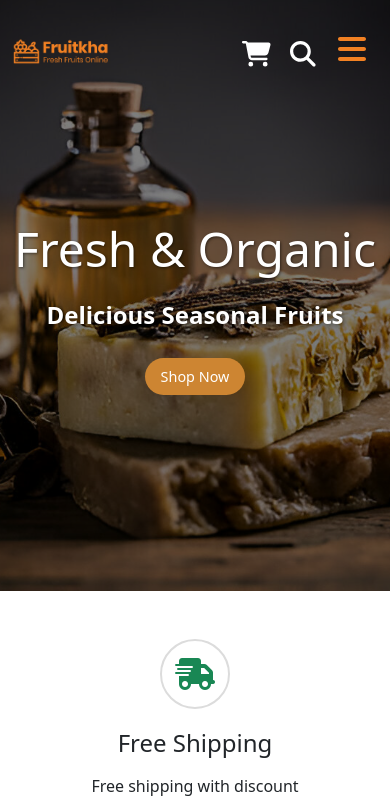
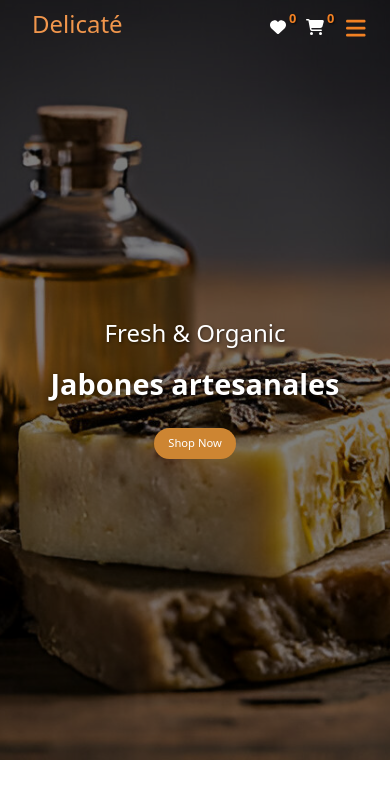
Before and after one commit to Jonasavage01/eCommerce-Delicate, a React (Vite) app in the folder Frontend/: page / in a window 390 px wide. Shown: the top 808 px of the page. Built offline with nearby package versions, Linux system fonts and the light colour scheme.

Commit message:
Navbar and hero responsive

```diff
--- a/Frontend/src/assets/css/Hero.css
+++ b/Frontend/src/assets/css/Hero.css
@@ -1,15 +1,22 @@
 .hero-section {
     width: 100%;
     height: 100vh;
-    background: url('../images/hero/Hero.jpg') no-repeat center center/cover;
+    overflow: hidden; /* Asegura que no haya desbordamiento */
+    position: relative;
+}
+
+.hero-image {
+    object-fit: cover; /* Hace que la imagen cubra el contenedor manteniendo su proporción */
+    object-position: center; /* Centra la imagen */
+    z-index: -1; /* Coloca la imagen detrás del contenido */
 }
 
 .overlay {
-    background: rgba(0, 0, 0, 0.5); /* Oscurece la imagen */
+    background-color: rgba(0, 0, 0, 0.5); /* Añade un overlay semitransparente si es necesario */
 }
 
 .content {
-    z-index: 2;
+    z-index: 1; /* Asegura que el contenido esté por encima de la imagen */
 }
 
 .small-title {
@@ -43,18 +50,38 @@
     transform: scale(1.1);
 }
 
+
+
 /* Responsive Design */
-@media (max-width: 768px) {
-    .hero-section {
-        height: 80vh; /* Adjust height for smaller screens */
-    }
+@media (max-width: 1081px) {
+
 
     .small-title {
-        font-size: 1.2rem;
+        font-size: 2.5rem;
     }
 
     .main-title {
+        font-size: 5rem;
+    }
+
+    .custom-btn {
+        font-size: 1.3rem;
+        padding: 12px 25px;
+    }
+}
+
+
+
+/* Responsive Design */
+@media (max-width: 940px) {
+
+
+    .small-title {
         font-size: 2rem;
+    }
+
+    .main-title {
+        font-size: 4rem;
     }
 
     .custom-btn {
@@ -63,13 +90,99 @@
     }
 }
 
-@media (max-width: 576px) {
+/* Responsive Design */
+@media (max-width: 768px) {
+
+
+    .small-title {
+        font-size: 2rem !important;
+    }
+
+    .main-title {
+        font-size: 3rem;
+    }
+
+    .custom-btn {
+        font-size: 1rem;
+        padding: 10px 20px;
+    }
+}
+
+
+
+/* Responsive Design */
+@media (max-width: 606px) {
     .hero-section {
-        height: 70vh; /* Adjust height for extra small screens */
+        height: 90vh; /* Adjust height for smaller screens */
     }
 
     .small-title {
+        font-size: 1.5rem;
+    }
+
+    .main-title {
+        font-size: 2.5rem;
+    }
+
+    .custom-btn {
         font-size: 1rem;
+        padding: 10px 20px;
+    }
+}
+
+
+@media (max-width: 500px) {
+    .hero-section {
+        height: 80vh; /* Adjust height for extra small screens */
+
+    }
+
+    .small-title {
+        font-size: 1.5rem !important;
+    }
+
+    .main-title {
+        font-size: 2rem;
+    }
+
+    .custom-btn {
+        font-size: 0.9rem;
+        padding: 8px 16px;
+    }
+}
+
+
+
+@media (max-width: 401px) {
+    .hero-section {
+        height: 90vh; /* Adjust height for extra small screens */
+
+    }
+
+    .small-title {
+        font-size: 1.5rem !important;
+    }
+
+    .main-title {
+        font-size: 1.8rem;
+    }
+
+    .custom-btn {
+        font-size: 0.7rem;
+        padding: 7px 14px;
+    }
+}
+
+
+
+@media (max-width: 325px) {
+    .hero-section {
+        height: 90vh; /* Adjust height for extra small screens */
+
+    }
+
+    .small-title {
+        font-size: 1.2rem !important;
     }
 
     .main-title {
@@ -77,7 +190,7 @@
     }
 
     .custom-btn {
-        font-size: 0.9rem;
-        padding: 8px 16px;
+        font-size: 0.7rem;
+        padding: 6px 13px;
     }
 }
--- a/Frontend/src/assets/css/Navbar.css
+++ b/Frontend/src/assets/css/Navbar.css
@@ -1,4 +1,5 @@
-body img {
+/* Global Styles */
+body  {
     max-width: 100%;
 }
 
@@ -8,19 +9,28 @@ a {
     transition: all 0.2s ease-in-out;
 }
 
+/* Navbar Styles */
 .navbar {
-    padding: 25px 0;
+    padding: 10px 0;
     background-color: transparent !important;
+    transition: background-color 0.5s ease-in-out;
 }
 
-.navbar-brand img.logo {
-    max-width: 150px;
+.navbar.scrolled {
+    background-color: #000 !important;
+}
+
+.navbar-brand .logo {
+    font-size: 3.5rem;
+    color: #f1964c;
 }
 
 .navbar-toggler {
     border: none;
     font-size: 2rem;
     color: #F28123;
+    display: flex;
+    align-items: center;
 }
 
 .navbar-toggler:focus {
@@ -31,8 +41,9 @@ a {
 .nav-link {
     color: #fff;
     font-weight: 700;
-    font-size: 1.4rem;
-    margin-right: 20px;
+    font-size: 1.5rem;
+    margin-right: 40px;
+    margin-left: 20px;
     text-shadow: 1px 1px 2px rgba(0, 0, 0, 0.7);
 }
 
@@ -46,72 +57,29 @@ a {
 
 .navbar-icons .nav-link {
     margin-left: 10px;
-    font-size: 1.6rem;
+    font-size: 2.2rem;
     color: #fff;
     text-shadow: 1px 1px 2px rgba(0, 0, 0, 0.7);
-    margin-top: 10px;
+    display: flex;
+    align-items: center;
+    margin-top: -2px;
 }
 
 .navbar-icons .nav-link:hover {
     color: #F28123;
 }
 
-.search-area {
-    position: fixed;
-    left: 0;
-    top: 0;
-    z-index: 1050;
-    background-color: rgba(0, 0, 0, 0.562);
-    width: 100%;
-    height: 100%;
-    text-align: center;
-    display: flex;
-    align-items: center;
-    justify-content: center;
+.navbar.menu-open .navbar-nav {
+    display: none;
 }
 
-.search-area .close-btn {
-    position: absolute;
-    right: 20px;
-    top: 20px;
-    color: #fff;
-    cursor: pointer;
-    font-size: 2rem;
+.navbar-nav {
+    margin-left: auto;
+    margin-right: auto;
 }
 
-.search-bar {
-    width: 100%;
-    max-width: 1500px;
-    padding: 50px;
-    background-color: #062205;
-    border-radius: 8px;
-}
-
-.search-bar h3 {
-    color: #fff;
-    margin-bottom: 20px;
-    font-weight: 600;
-    text-transform: uppercase;
-    letter-spacing: 2px;
-}
-
-.search-bar input {
-    width: 100%;
-    padding: 15px;
-    border: none;
-    background-color: #f8f8f8;
-    margin-bottom: 20px;
-    border-radius: 4px;
-}
-
-.search-bar button {
-    padding: 10px 30px;
-    border: none;
-    background-color: #F28123;
-    border-radius: 4px;
-    font-weight: 700;
-    color: #fff;
-    cursor: pointer;
+.navbar.menu-open .navbar-icons {
+    display: none;
 }
 
 /* Hamburger Menu Styles */
@@ -127,7 +95,7 @@ a {
     align-items: center;
     z-index: 1040;
     animation: fadeIn 0.5s ease-in-out;
-    overflow-y: auto; /* Permitir desplazamiento si el contenido es demasiado alto */
+    overflow-y: auto;
 }
 
 .hamburger-menu-list {
@@ -171,25 +139,38 @@ a {
     transform: scaleX(1);
 }
 
-/* Regla para ocultar la barra de navegación original cuando el menú de hamburguesa está abierto */
-.navbar.menu-open .navbar-nav {
-    display: none;
+.hamburger-menu .close-btn {
+    position: absolute;
+    top: 0px;
+    right: 20px;
+    color: #fff;
+    font-size: 2.5rem;
+    cursor: pointer;
 }
 
-
-
-.navbar {
-    padding: 25px 0;
-    background-color: transparent !important;
-    transition: background-color 0.5s ease-in-out;
+.hamburger-menu {
+    display: flex;
+    justify-content: center;
+    align-items: center;
+    flex-direction: column;
+    overflow-y: auto;
 }
 
-.navbar.scrolled {
-    background-color: #000 !important;
+/* Icon Badge Styling */
+.nav-link.position-relative {
+    position: relative;
 }
 
+.icon-badge {
+    position: absolute;
+    top: -10px;
+    right: -10px;
+    color: #F28123;
+    font-size: 0.8rem;
+    font-weight: bold;
+}
 
-
+/* Keyframes */
 @keyframes fadeIn {
     from {
         opacity: 0;
@@ -199,9 +180,58 @@ a {
     }
 }
 
+/* Media Queries */
+@media (max-width: 1080px) {
+    .navbar-brand .logo {
+        max-width: 150px;
+        margin-left: 20px;
+
+    }
+
+
+.navbar-brand .logo {
+    font-size: 2.6rem;
+    color: #f1964c;
+}
+
+    .navbar {
+        padding: 5px 0;
+
+    }
+    .nav-link {
+        font-size: 1.5rem;
+        margin-right: 20px;
+    }
+
+    .navbar-icons {
+        margin-right: auto;
+    }
+
+    .navbar-icons .nav-link {
+font-size: 1.7rem;
+    }
+
+    .navbar-toggler {
+        margin-left: auto;
+font-size: 2.5rem;
+    }
+
+    .navbar-icons .nav-link {
+        font-size: 1.9rem;
+        }
+
+
+}
+
 @media (max-width: 768px) {
-    .navbar-brand img.logo {
+    .navbar-brand .logo {
         max-width: 100px;
+        font-size: 2rem;
+    }
+
+    .navbar {
+        padding: 5px 0;
+
     }
 
     .nav-link {
@@ -216,33 +246,45 @@ a {
 
     .navbar-toggler {
         margin-left: auto;
+        font-size: 2rem;
     }
+
+    .navbar-icons .nav-link {
+
+        font-size: 1.5rem;
+        }
 }
 
-.navbar-nav {
-    margin-left: auto;
-    margin-right: auto;
+
+@media (max-width: 500px) {
+
+
+.navbar-brand .logo {
+    font-size: 1.5rem;
+    color: #f1964c;
+
 }
 
-/* Agrega esta regla para ocultar los íconos cuando el menú de hamburguesa está abierto */
-.navbar.menu-open .navbar-icons {
-    display: none;
+    .nav-link {
+        font-size: 1rem;
+        margin-right: 10px;
+    }
+
+    .navbar-icons {
+        order: -1;
+        margin-right: auto;
+        font-size: 1rem;
+    }
+
+    .navbar-toggler {
+        margin-left: auto;
+        font-size: 1.4rem;
+    }
+
+
+.navbar-icons .nav-link {
+
+font-size: 1rem;
 }
 
-.hamburger-menu .close-btn {
-    position: absolute;
-    top: 20px;
-    right: 20px;
-    color: #fff;
-    font-size: 2rem;
-    cursor: pointer;
 }
-
-/* Asegúrate de que solo se muestre el menú de hamburguesa en el centro */
-.hamburger-menu {
-    display: flex;
-    justify-content: center;
-    align-items: center;
-    flex-direction: column;
-    overflow-y: auto; /* Permitir desplazamiento si el contenido es demasiado alto */
-}
--- a/Frontend/src/components/Hero.jsx
+++ b/Frontend/src/components/Hero.jsx
@@ -1,14 +1,16 @@
 import React from 'react';
 import 'bootstrap/dist/css/bootstrap.min.css';
 import '../assets/css/Hero.css';
+import Background from "../assets/images/hero/Hero.jpg"
 
 const HeroSection = () => {
     return (
         <div className="hero-section position-relative d-flex align-items-center justify-content-center text-center">
+            <img src={Background} alt="Hero" className="hero-image position-absolute w-100 h-100" />
             <div className="overlay position-absolute top-0 start-0 w-100 h-100"></div>
             <div className="content text-white position-relative">
                 <p className="small-title fs-2 mb-3">Fresh & Organic</p>
-                <h1 className="main-title display-1 fw-bold mb-4">Delicious Seasonal Fruits</h1>
+                <h1 className="main-title display-1 fw-bold mb-4">Jabones artesanales</h1>
                 <a href="shop.html" className="btn btn-lg custom-btn">Shop Now</a>
             </div>
         </div>
--- a/Frontend/src/components/MiniAbout.jsx
+++ b/Frontend/src/components/MiniAbout.jsx
@@ -94,8 +94,8 @@ const MiniAbout = () => {
           </ImageContainer>
         </ColumnLeft>
         <ColumnRight>
-          <SinceYear>Since Year 1999</SinceYear>
-          <AboutTitle>We are <span>Fruitkha</span></AboutTitle>
+          <SinceYear>Since Year 2022</SinceYear>
+          <AboutTitle>We are <span>Delicate</span></AboutTitle>
           <AboutText>
             Etiam vulputate ut augue vel sodales. In sollicitudin neque et massa porttitor vestibulum ac vel nisi. Vestibulum placerat eget dolor sit amet posuere. In ut dolor aliquet, aliquet sapien sed, interdum velit. Nam eu molestie lorem.
           </AboutText>
--- a/Frontend/src/components/Navbar.jsx
+++ b/Frontend/src/components/Navbar.jsx
@@ -1,8 +1,7 @@
 import React, { useState, useEffect } from 'react';
-import logo from '../assets/images/logo.png';
 import 'bootstrap/dist/css/bootstrap.min.css';
 import { FontAwesomeIcon } from '@fortawesome/react-fontawesome';
-import { faShoppingCart, faSearch, faBars, faTimes } from '@fortawesome/free-solid-svg-icons';
+import { faShoppingCart, faBars, faTimes, faHeart } from '@fortawesome/free-solid-svg-icons';
 import '../assets/css/Navbar.css';
 
 const Navbar = () => {
@@ -39,15 +38,17 @@ const Navbar = () => {
             <nav className={`navbar navbar-expand-lg navbar-dark fixed-top ${navbarCollapsed ? '' : 'menu-open'} ${scrolled ? 'scrolled' : ''}`}>
                 <div className="container d-flex justify-content-between">
                     <a className="navbar-brand" href="index.html">
-                        <img src={logo} alt="logo" className="logo"/>
+                        <h2 className='logo'>Delicaté</h2>
                     </a>
-                    <div className="d-flex">
-                        <div className="navbar-icons d-lg-none order-1">
-                            <a className="nav-link" href="cart.html">
+                    <div className="d-flex align-items-center">
+                        <div className="navbar-icons d-lg-none order-1 d-flex align-items-center">
+                            <a className="nav-link position-relative" href="#">
+                                <FontAwesomeIcon icon={faHeart} />
+                                <span className="icon-badge">0</span>
+                            </a>
+                            <a className="nav-link position-relative" href="cart.html">
                                 <FontAwesomeIcon icon={faShoppingCart} />
-                            </a>
-                            <a className="nav-link" href="#" onClick={toggleSearchModal}>
-                                <FontAwesomeIcon icon={faSearch} />
+                                <span className="icon-badge">0</span>
                             </a>
                         </div>
                         <button className="navbar-toggler order-2" type="button" onClick={toggleNavbar}>
@@ -60,28 +61,27 @@ const Navbar = () => {
                                 <a className="nav-link" href="#">Home</a>
                             </li>
                             <li className="nav-item">
-                                <a className="nav-link" href="about.html">About</a>
+                                <a className="nav-link" href="about.html">Shop</a>
                             </li>
                             <li className="nav-item">
-                                <a className="nav-link" href="#">Pages</a>
+                                <a className="nav-link" href="#">About</a>
                             </li>
                             <li className="nav-item">
-                                <a className="nav-link" href="news.html">News</a>
+                                <a className="nav-link" href="news.html">Contact</a>
                             </li>
                             <li className="nav-item">
-                                <a className="nav-link" href="contact.html">Contact</a>
-                            </li>
-                            <li className="nav-item">
-                                <a className="nav-link" href="shop.html">Shop</a>
+                                <a className="nav-link" href="contact.html">Blog</a>
                             </li>
                         </ul>
                     </div>
-                    <div className="navbar-icons d-none d-lg-flex">
-                        <a className="nav-link" href="cart.html">
+                    <div className="navbar-icons d-none d-lg-flex align-items-center">
+                        <a className="nav-link position-relative" href="#">
+                            <FontAwesomeIcon icon={faHeart} />
+                            <span className="icon-badge">0</span>
+                        </a>
+                        <a className="nav-link position-relative" href="cart.html">
                             <FontAwesomeIcon icon={faShoppingCart} />
-                        </a>
-                        <a className="nav-link" href="#" onClick={toggleSearchModal}>
-                            <FontAwesomeIcon icon={faSearch} />
+                            <span className="icon-badge">0</span>
                         </a>
                     </div>
                 </div>
@@ -118,28 +118,9 @@ const Navbar = () => {
             )}
             {/* End Hamburger Menu */}
 
-            {/* Search Modal */}
-            {searchModalVisible && (
-                <div className="search-area">
-                    <div className="container">
-                        <div className="row justify-content-center">
-                            <div className="col-md-8 text-center">
-                                <span className="close-btn" onClick={toggleSearchModal}>
-                                    <FontAwesomeIcon icon={faTimes} />
-                                </span>
-                                <div className="search-bar">
-                                    <h3>Search For:</h3>
-                                    <input type="text" placeholder="Keywords" className="form-control" />
-                                    <button type="submit" className="btn btn-primary mt-3">
-                                        Search <FontAwesomeIcon icon={faSearch} />
-                                    </button>
-                                </div>
-                            </div>
-                        </div>
-                    </div>
-                </div>
-            )}
-            {/* End Search Modal */}
+
+
+
         </>
     );
 };
--- a/Frontend/src/components/TestimonialItem.jsx
+++ b/Frontend/src/components/TestimonialItem.jsx
@@ -44,7 +44,7 @@ export default function Testimonials() {
                           xl="8"
                           className="text-center text-lg-start mx-auto mx-lg-0"
                         >
-                          <h4 className="mb-4">Maria Smantha - Web Developer</h4>
+                          <h4 className="mb-4">Maria Smantha - Bonao</h4>
                           <p className="mb-0 pb-3 testimonial-text">
                             Lorem ipsum dolor sit amet, consectetur adipisicing elit. A
                             aliquam amet animi blanditiis consequatur debitis dicta
@@ -76,7 +76,7 @@ export default function Testimonials() {
                           xl="8"
                           className="text-center text-lg-start mx-auto mx-lg-0"
                         >
-                          <h4 className="mb-4">Lisa Cudrow - Graphic Designer</h4>
+                          <h4 className="mb-4">Lisa Cudrow - Puerto Plata</h4>
                           <p className="mb-0 pb-3 testimonial-text">
                             Sed ut perspiciatis unde omnis iste natus error sit
                             voluptatem accusantium doloremque laudantium, totam rem
@@ -108,7 +108,7 @@ export default function Testimonials() {
                           xl="8"
                           className="text-center text-lg-start mx-auto mx-lg-0"
                         >
-                          <h4 className="mb-4">John Smith - Marketing Specialist</h4>
+                          <h4 className="mb-4">John Smith - Barahona</h4>
                           <p className="mb-0 pb-3 testimonial-text">
                             At vero eos et accusamus et iusto odio dignissimos qui
                             blanditiis praesentium voluptatum deleniti atque corrupti
```
